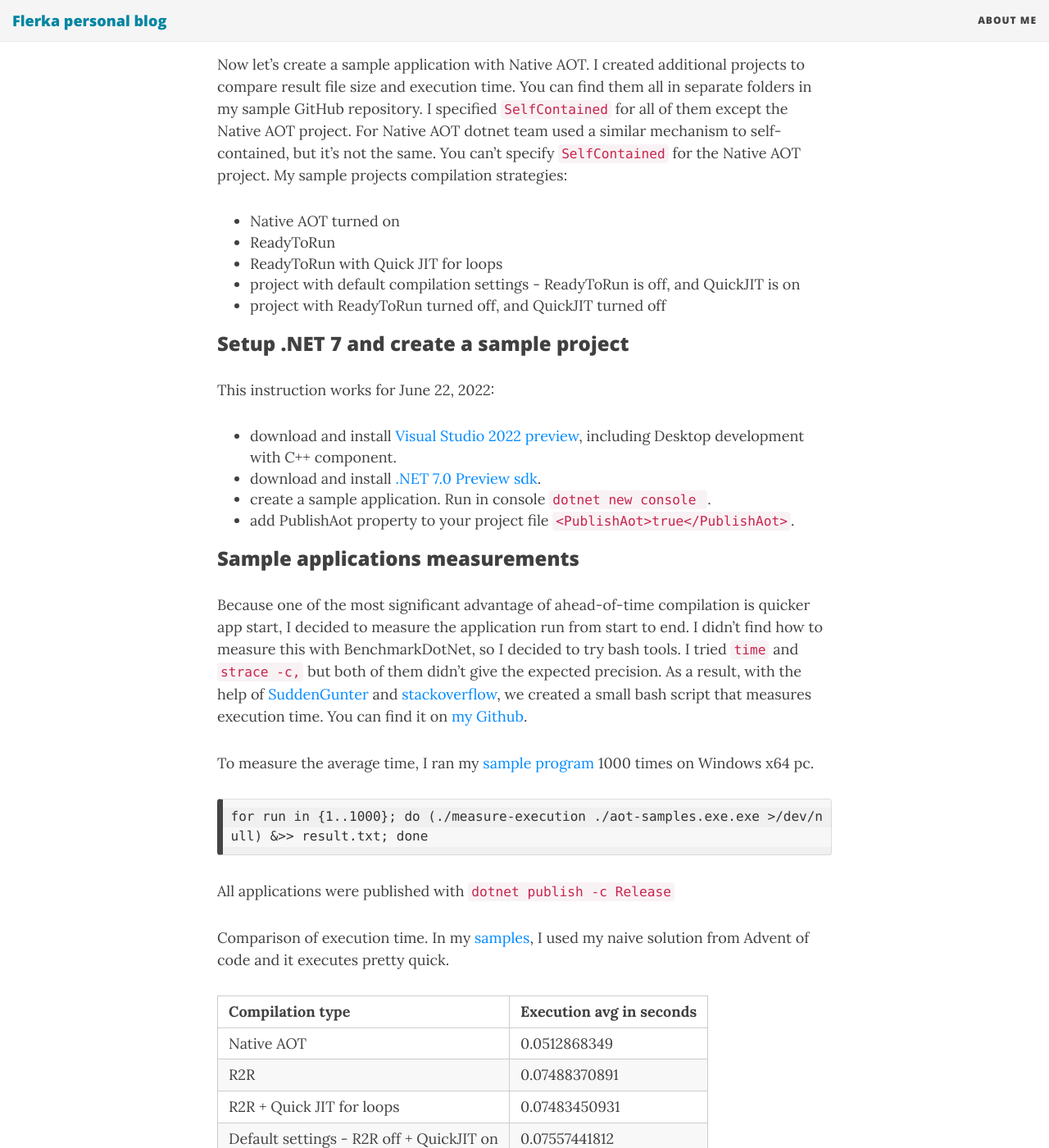
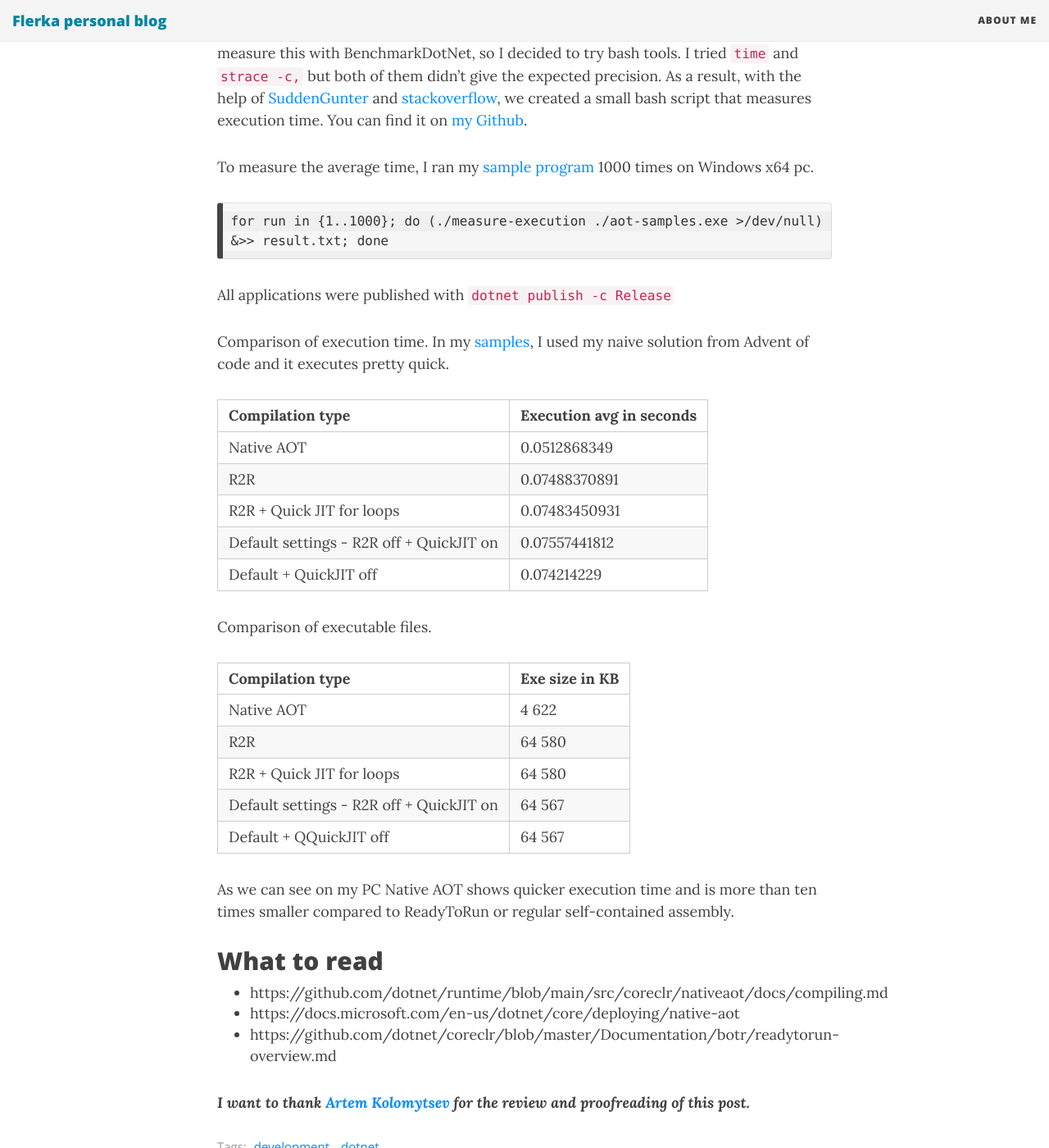
Before and after one commit to flerka/personal-blog, a Jekyll site: the page built from _posts/2022-06-21-ahead-of time-compilation.md, in a window 1280 px wide and 1400 px high, scrolled down 3705 px. Shown: the whole window at 82% size. Built offline with Jekyll 4.4.1, drawn with Linux system fonts in a browser that asks for light colours; nearby versions of some CDN libraries; comment, search, counter and statistics services are not loaded; some of the changed text lies outside the part shown.

Commit message:
update aot img and add small improvements

````diff
--- a/_posts/2022-06-21-ahead-of time-compilation.md
+++ b/_posts/2022-06-21-ahead-of time-compilation.md
@@ -38,7 +38,7 @@
 - [crossgen2 tool](https://devblogs.microsoft.com/dotnet/announcing-net-6-preview-1/#crossgen2) - can generate assemblies in ReadyToRun format. It is the second version of the crossgen tool that the .NET team rewrote in C#. Crossgen2 has added features, such as [version bubbles](https://github.com/dotnet/runtime/blob/main/docs/design/features/crossgen2-compilation-structure-enhancements.md). The crossgen2 architecture uses a graph that allows performing different analysis and optimizations. There is great [article](https://devblogs.microsoft.com/dotnet/conversation-about-crossgen2/) that discusses crossgen2.
 - [ngen.exe](https://docs.microsoft.com/en-us/dotnet/framework/tools/ngen-exe-native-image-generator) - for .Net framework. It runs on the target machine and produces executables that are not self-contained and requires an installed runtime. Can cause some [performance issues](https://devblogs.microsoft.com/dotnet/wondering-why-mscorsvw-exe-has-high-cpu-usage-you-can-speed-it-up/) on target PC.
 - [CoreRT](https://github.com/dotnet/corert) - .NET Core runtime optimized for ahead-of-time compilation. Right now, this project has been replaced by Native AOT. It could use not only JIT compiler but experimental projects, like IL to CPP. It generated one file containing the app itself, its dependencies, and CoreRT runtime. If you want to know more, you can read a great [post](https://mattwarren.org/2018/06/07/CoreRT-.NET-Runtime-for-AOT/) from Matt Warren that has everything nicely written and illustrated.
-- [.Net Native](https://docs.microsoft.com/en-us/windows/uwp/dotnet-native/) - as far as I know, it's for UWP only.
+- [.NET Native](https://docs.microsoft.com/en-us/windows/uwp/dotnet-native/) - as far as I know, it's for UWP only.
 - [IL2CPP](https://docs.unity3d.com/Manual/IL2CPP.html) - it compiles IL assemblies to native code, not open source, and for Unity only.
 - [IL2CPU](https://github.com/CosmosOS/IL2CPU) - it's used in Cosmos project.
 
@@ -81,7 +81,7 @@
 
 To measure the average time, I ran my [sample program](https://github.com/flerka/aot-samples) 1000 times on Windows x64 pc.
 ```
-for run in {1..1000}; do (./measure-execution ./aot-samples.exe.exe >/dev/null) &>> result.txt; done
+for run in {1..1000}; do (./measure-execution ./aot-samples.exe >/dev/null) &>> result.txt; done
 ```
 All applications were published with `dotnet publish -c Release`
 
@@ -105,6 +105,8 @@
 | Default settings - R2R off + QuickJIT on | 64 567 |
 | Default + QQuickJIT off | 64 567 |
 
+As we can see on my PC Native AOT shows quicker execution time and is more than ten times smaller compared to ReadyToRun or regular self-contained assembly.
+
 ## What to read
 - https://github.com/dotnet/runtime/blob/main/src/coreclr/nativeaot/docs/compiling.md
 - https://docs.microsoft.com/en-us/dotnet/core/deploying/native-aot
````
Also changed, not shown: assets/aot-vs-jit.png (deleted), assets/jit-vs-aot.png (added).
